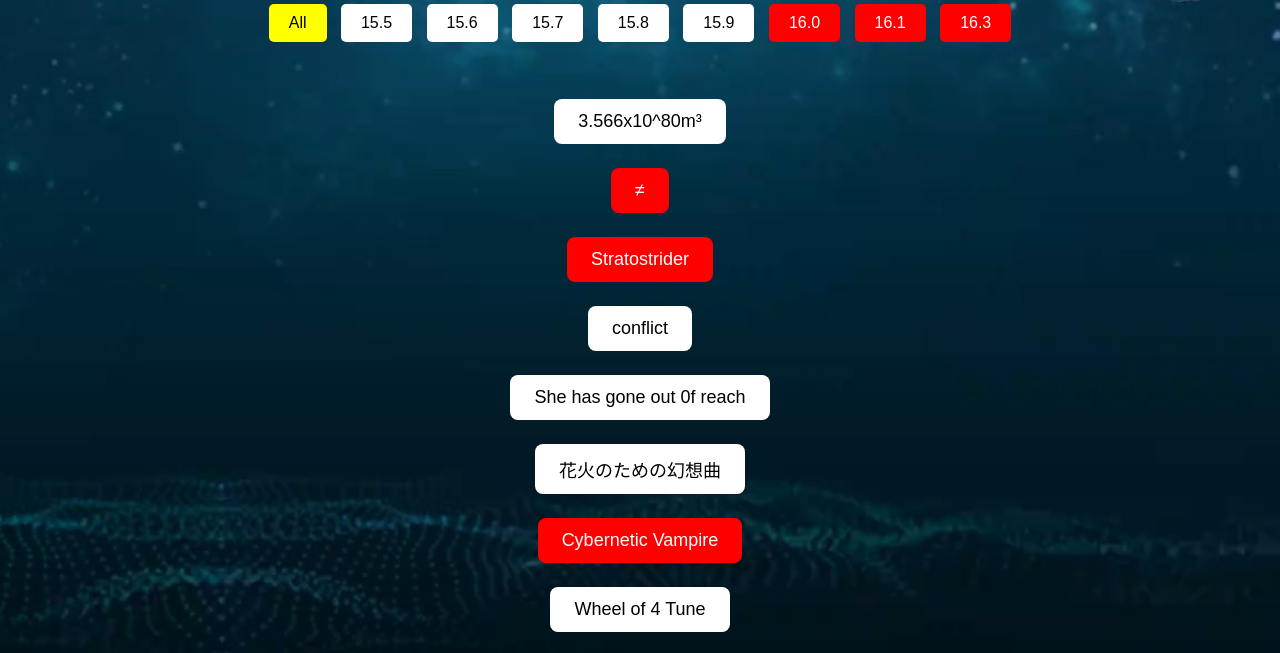
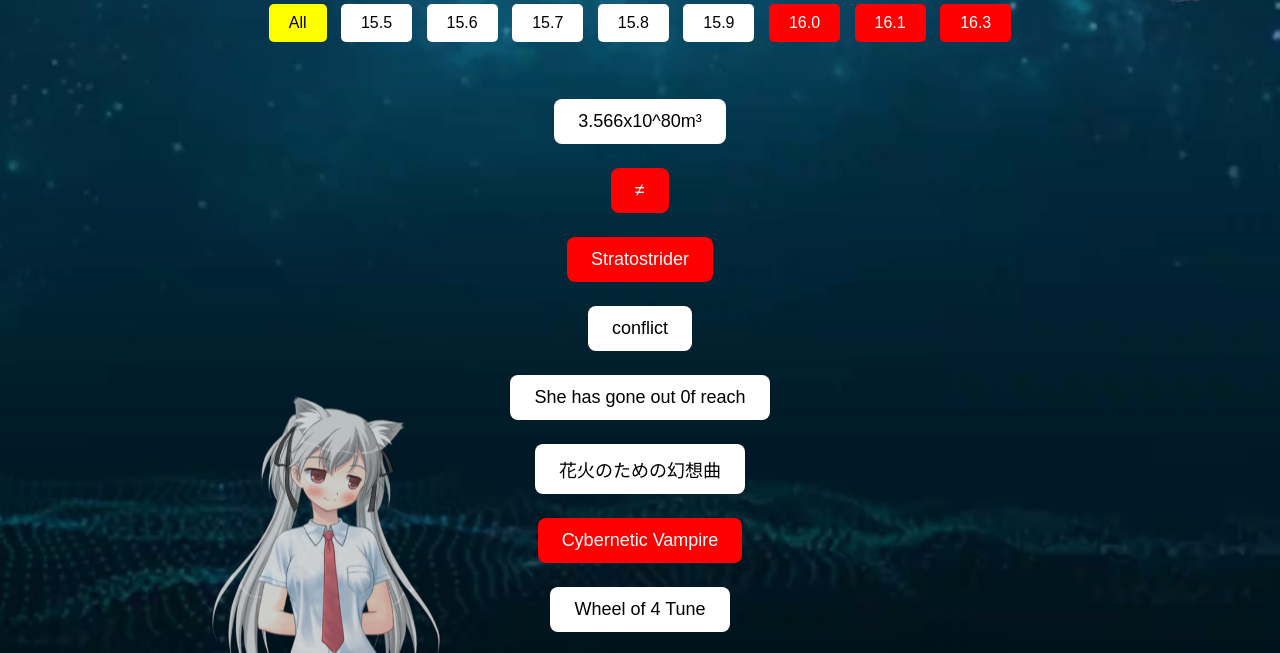
Before and after one commit to ayamafu-chart/https-ayamafu-chart.github.io, a plain HTML site: page index.html in a window 1280 px wide. Shown: the part 107-760 px from the top of the page. Drawn offline with Linux system fonts and the light colour scheme.

Commit message:
animation

```diff
--- a/index.html
+++ b/index.html
@@ -35,6 +35,7 @@
     .difficulty-buttons {
       text-align: center;
       margin-top: 20px;
+      z-index: 1;
     }
 
     .difficulty-button {
@@ -44,6 +45,7 @@
       border-radius: 5px;
       font-size: 16px;
       cursor: pointer;
+      z-index: 1;
     }
     .difficulty-button.active {
       font-weight: bold;
@@ -64,6 +66,7 @@
       min-height: calc(100vh - 80px);
       text-align: center;
       padding-top: 40px;
+      z-index: 1;
     }
 
     .link-button {
@@ -75,6 +78,7 @@
       border-radius: 8px;
       font-size: 18px;
       text-decoration: none;
+      z-index: 1;
     }
     .link-button.show {
       display: inline-block;
@@ -113,10 +117,52 @@
   background-color:rgb(2, 203, 2, 0.8)
 }
 
+.background-layer {
+  position: fixed;
+  top: 0;
+  left: 0;
+  width: 100%;
+  height: 100%;
+  z-index: 0; /* 背景画像より前面、ボタンより背面 */
+  pointer-events: none; /* 背景として動作を無効化 */
+  overflow: hidden;
+}
+
+.nadhia {
+  position: absolute;
+  bottom: -10px;
+  right: 800px;
+  width: 300px;
+  opacity: 1;
+  user-select: none;
+  opacity: 0.8;
+
+  animation: float 3s ease-in-out infinite;
+}
+
+@media screen and (max-width: 600px) {
+  .nadhia {
+    width: 200px;
+    right: 10px;
+    bottom: 0px;
+
+    animation-duration: 4s;
+  }
+}
+
+@keyframes float {
+  0%   { transform: translateY(0); }
+  50%  { transform: translateY(-10px); }
+  100% { transform: translateY(0); }
+}
 
   </style>
 </head>
 <body>
+
+<div class="background-layer">
+  <img src="nadhia.png" alt="ナディア" class="nadhia">
+</div>
 
 <a href="index.html" class="title-link">TAKUMI³譜面保管所(仮)</a>
 
```
